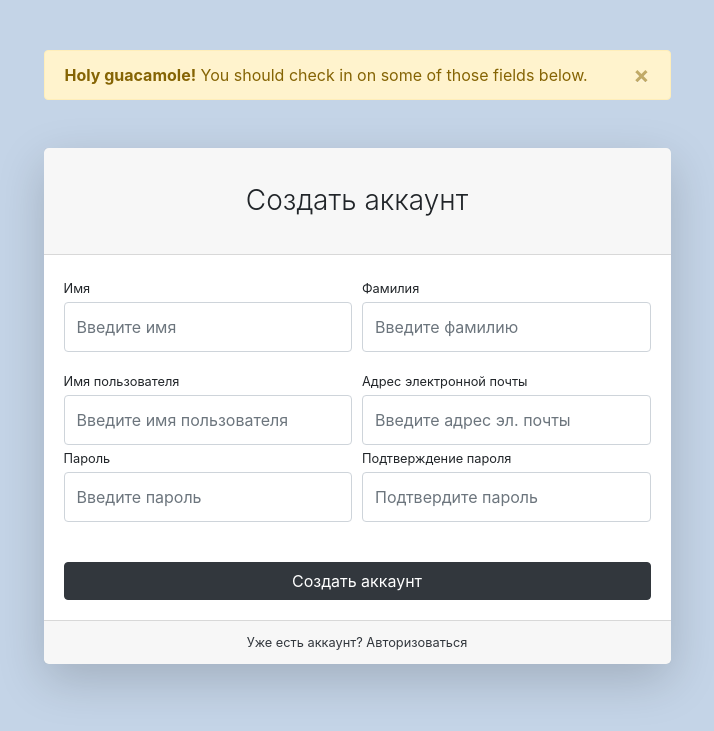
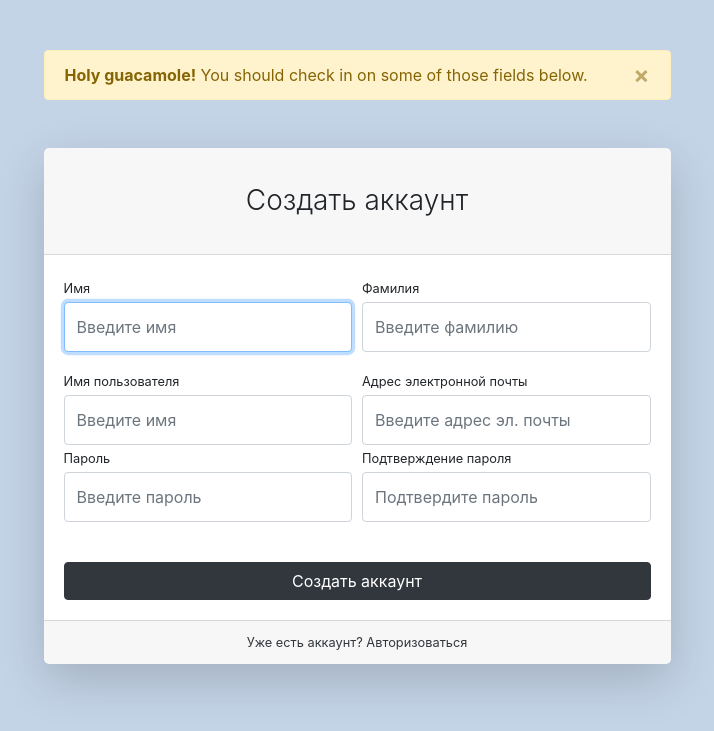
Before and after one commit to sergey-skrf/my_geekshop, a Django app: page /users/registration/ in a window 1280 px wide. Shown: the top 731 px of the page, without its empty margins (283-997 px from the left). Run offline with Django 3.2, Linux system fonts and the light colour scheme; some libraries are stand-ins or nearby versions.

Commit message:
Реализован механизм регистрации пользователя

```diff
--- a/users/forms.py
+++ b/users/forms.py
@@ -1,5 +1,5 @@
 from django import forms
-from django.contrib.auth.forms import AuthenticationForm
+from django.contrib.auth.forms import AuthenticationForm, UserCreationForm
 from users.models import User
 
 class UserLoginForm(AuthenticationForm):
@@ -11,3 +11,21 @@ class UserLoginForm(AuthenticationForm):
     class Meta:
         model = User
         fields = ('username', 'password')
+
+class UserRegistrationForm(UserCreationForm):
+    username = forms.CharField(widget=forms.TextInput(attrs={
+        'class': 'form-control py-4', 'placeholder': 'Введите имя'}))
+    email = forms.CharField(widget=forms.EmailInput(attrs={
+        'class': 'form-control py-4', 'placeholder': 'Введите адрес эл. почты'}))
+    first_name = forms.CharField(widget=forms.TextInput(attrs={
+        'class': 'form-control py-4', 'placeholder': 'Введите имя'}))
+    last_name = forms.CharField(widget=forms.TextInput(attrs={
+        'class': 'form-control py-4', 'placeholder': 'Введите фамилию'}))
+    password1 = forms.CharField(widget=forms.PasswordInput(attrs={
+        'class': 'form-control py-4', 'placeholder': 'Введите пароль'}))
+    password2 = forms.CharField(widget=forms.PasswordInput(attrs={
+        'class': 'form-control py-4', 'placeholder': 'Подтвердите пароль'}))
+
+    class Meta:
+        model = User
+        fields = ('username', 'email', 'first_name', 'last_name', 'password1', 'password2')
--- a/users/templates/users/register.html
+++ b/users/templates/users/register.html
@@ -15,52 +15,45 @@
                             <div class="card-header"><h3 class="text-center font-weight-light my-4">Создать аккаунт</h3>
                             </div>
                             <div class="card-body">
-                                <form>
+                                <form action="{% url 'users:registration' %}" method="post">
+                                    {% csrf_token %}
                                     <div class="form-row">
                                         <div class="col-md-6">
                                             <div class="form-group">
-                                                <label class="small mb-1" for="inputFirstName">Имя</label>
-                                                <input class="form-control py-4" id="inputFirstName" type="text"
-                                                       placeholder="Введите имя"/>
+                                                <label class="small mb-1" for="{{ form.username.id_for_label }}">Имя</label>
+                                                {{ form.username }}
                                             </div>
                                         </div>
                                         <div class="col-md-6">
                                             <div class="form-group">
-                                                <label class="small mb-1" for="inputLastName">Фамилия</label>
-                                                <input class="form-control py-4" id="inputLastName" type="text"
-                                                       placeholder="Введите фамилию"/>
+                                                <label class="small mb-1" for="{{ form.last_name.id_for_label }}">Фамилия</label>
+                                                {{ form.last_name }}
                                             </div>
                                         </div>
                                     </div>
                                     <div class="form-row">
                                         <div class="col-md-6">
-                                            <label class="small mb-1" for="inputUsername">Имя пользователя</label>
-                                            <input class="form-control py-4" id="inputUsername" type="text"
-                                                   aria-describedby="usernameHelp"
-                                                   placeholder="Введите имя пользователя"/>
+                                            <label class="small mb-1" for="{{ form.first_name.id_for_label }}">Имя пользователя</label>
+                                            {{ form.first_name }}
                                         </div>
                                         <div class="col-md-6">
-                                            <label class="small mb-1" for="inputEmailAddress">Адрес электронной
+                                            <label class="small mb-1" for="{{ form.email.id_for_label }}">Адрес электронной
                                                 почты</label>
-                                            <input class="form-control py-4" id="inputEmailAddress" type="email"
-                                                   aria-describedby="emailHelp"
-                                                   placeholder="Введите адрес эл. почты"/>
+                                            {{ form.email }}
                                         </div>
                                     </div>
                                     <div class="form-row">
                                         <div class="col-md-6">
                                             <div class="form-group">
-                                                <label class="small mb-1" for="inputPassword">Пароль</label>
-                                                <input class="form-control py-4" id="inputPassword" type="password"
-                                                       placeholder="Введите пароль"/>
+                                                <label class="small mb-1" for="{{ form.password1.id_for_label }}">Пароль</label>
+                                                {{ form.password1 }}
                                             </div>
                                         </div>
                                         <div class="col-md-6">
                                             <div class="form-group">
-                                                <label class="small mb-1" for="inputConfirmPassword">Подтверждение
+                                                <label class="small mb-1" for="{{ form.password2.id_for_label }}">Подтверждение
                                                     пароля</label>
-                                                <input class="form-control py-4" id="inputConfirmPassword"
-                                                       type="password" placeholder="Подтвердите пароль"/>
+                                                {{ form.password2 }}
                                             </div>
                                         </div>
                                     </div>
--- a/users/views.py
+++ b/users/views.py
@@ -2,7 +2,7 @@ from django.shortcuts import render, HttpResponseRedirect
 from django.contrib import auth
 from django.urls import reverse
 
-from users.forms import UserLoginForm
+from users.forms import UserLoginForm, UserRegistrationForm
 
 def login(request):
     if request.method == 'POST':
@@ -24,4 +24,12 @@ def login(request):
 
 
 def registration(request):
-    return render(request, 'users/register.html')
+    if request.method == 'POST':
+        form = UserRegistrationForm(data=request.POST)
+        if form.is_valid():
+            form.save()
+            return HttpResponseRedirect(reverse('users:login'))
+    else:
+        form = UserRegistrationForm()
+    context = {'title': 'GeekShop - Регистрация', 'form': form}
+    return render(request, 'users/register.html', context)
```
